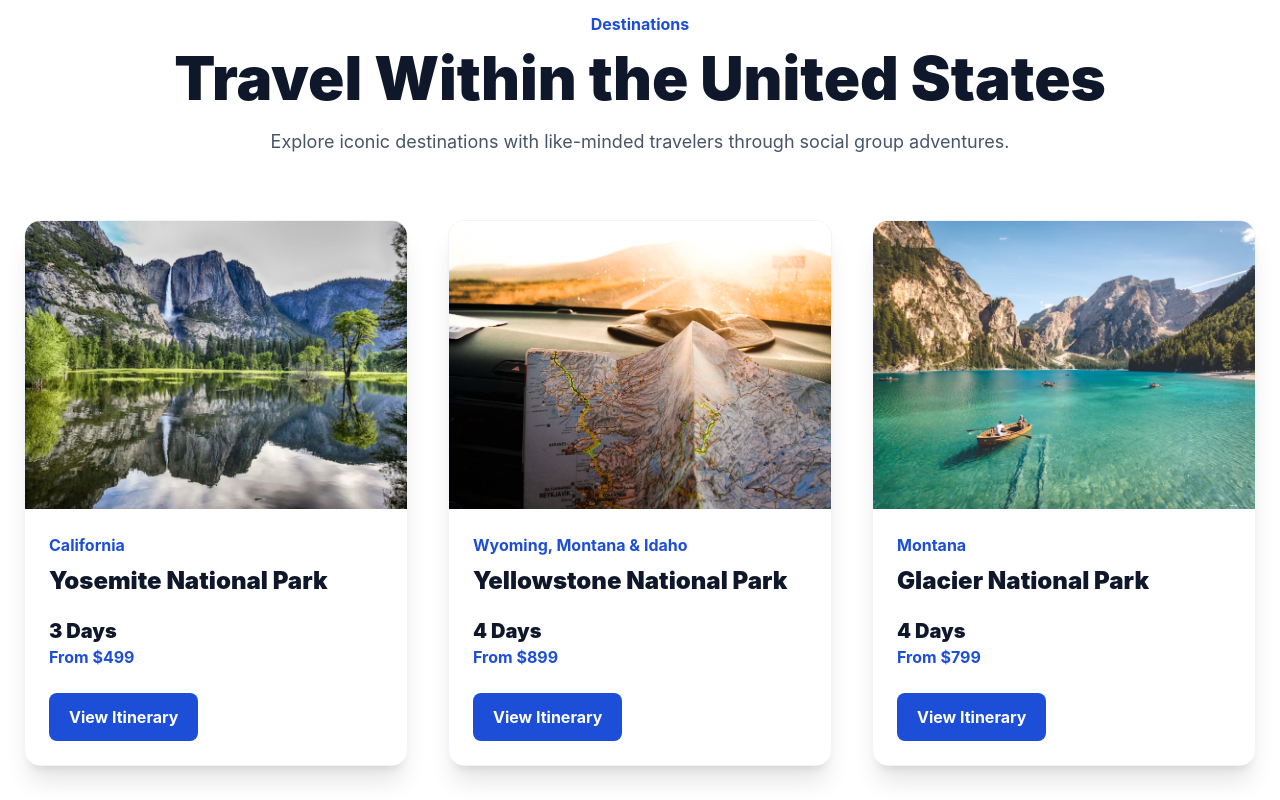
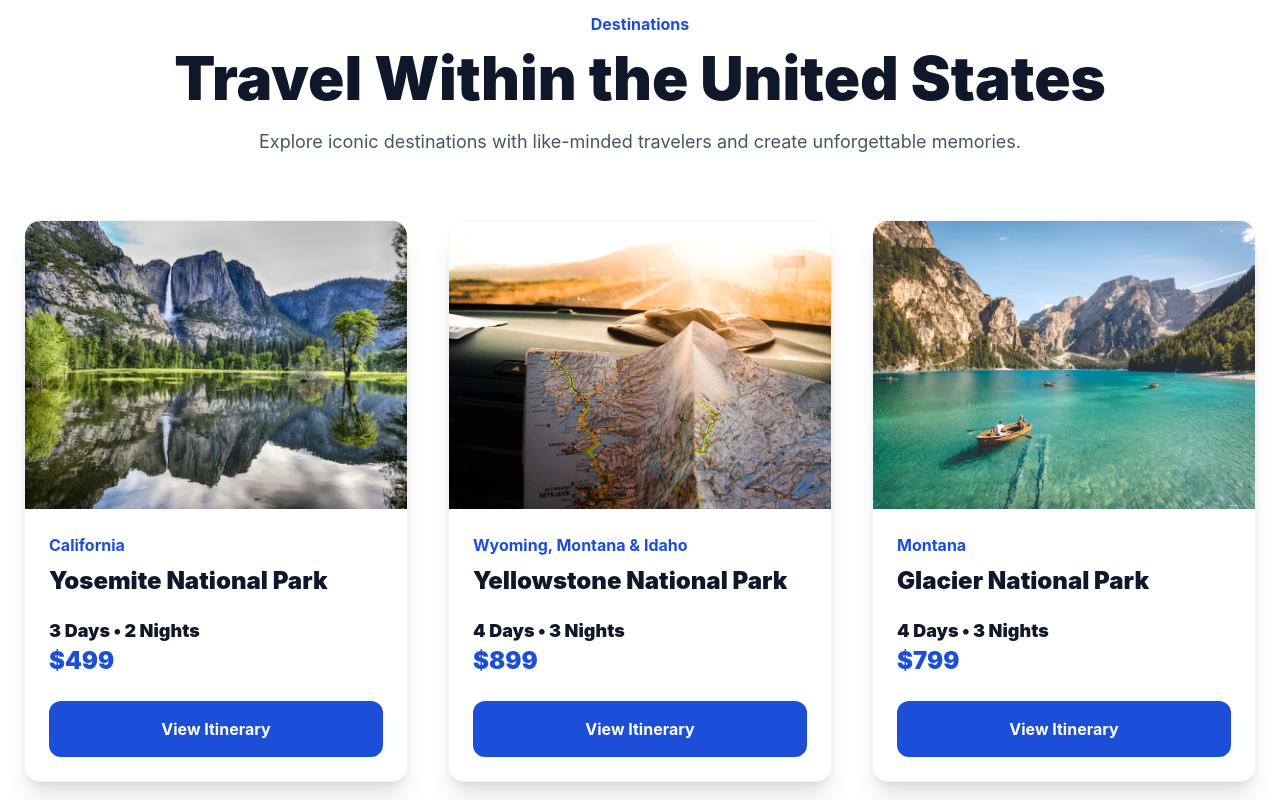
Before and after one commit to akalariy/Website, a React (Vite) app in the folder Website/: page / in a window 1280 px wide. Shown: the part 900-1700 px from the top of the page. Built offline with nearby package versions, Linux system fonts and the light colour scheme.

Commit message:
Version1.8

```diff
--- a/Website/src/components/Destinations.jsx
+++ b/Website/src/components/Destinations.jsx
@@ -4,7 +4,7 @@ const destinations = [
     title: 'Yosemite National Park',
     location: 'California',
     image: '/Images/Yosemite.avif',
-    duration: '3 Days',
+    duration: '3 Days • 2 Nights',
     price: '$499',
   },
   {
@@ -12,7 +12,7 @@ const destinations = [
     title: 'Yellowstone National Park',
     location: 'Wyoming, Montana & Idaho',
     image: '/Images/Yellowstone.avif',
-    duration: '4 Days',
+    duration: '4 Days • 3 Nights',
     price: '$899',
   },
   {
@@ -20,7 +20,7 @@ const destinations = [
     title: 'Glacier National Park',
     location: 'Montana',
     image: '/Images/Glacier.avif',
-    duration: '4 Days',
+    duration: '4 Days • 3 Nights',
     price: '$799',
   },
   {
@@ -28,7 +28,7 @@ const destinations = [
     title: 'Zion National Park',
     location: 'Utah',
     image: '/Images/Zion.jpeg',
-    duration: '3 Days',
+    duration: '3 Days • 2 Nights',
     price: '$549',
   },
   {
@@ -36,7 +36,7 @@ const destinations = [
     title: 'Grand Canyon National Park',
     location: 'Arizona',
     image: '/Images/GrandCanyon.avif',
-    duration: '3 Days',
+    duration: '3 Days • 2 Nights',
     price: '$499',
   },
 ];
@@ -54,7 +54,7 @@ export default function Destinations({ onSelectTrip }) {
         </h2>
 
         <p className="text-center text-lg text-slate-600 max-w-3xl mx-auto mb-16">
-          Explore iconic destinations with like-minded travelers through social group adventures.
+          Explore iconic destinations with like-minded travelers and create unforgettable memories.
         </p>
 
         <div className="grid md:grid-cols-2 lg:grid-cols-3 gap-10">
@@ -70,22 +70,27 @@ export default function Destinations({ onSelectTrip }) {
               />
 
               <div className="p-6">
-                <p className="text-blue-700 font-bold mb-2">{item.location}</p>
+                <p className="text-blue-700 font-bold mb-2">
+                  {item.location}
+                </p>
 
-                <h3 className="text-2xl font-black mb-5">{item.title}</h3>
+                <h3 className="text-2xl font-black mb-5">
+                  {item.title}
+                </h3>
 
                 <div className="mb-6">
-                  <p className="text-xl font-black text-slate-900">
+                  <p className="text-lg font-black text-slate-900">
                     {item.duration}
                   </p>
-                  <p className="text-blue-700 font-bold">
-                    From {item.price}
+
+                  <p className="text-blue-700 text-2xl font-black">
+                    {item.price}
                   </p>
                 </div>
 
                 <button
                   onClick={() => onSelectTrip(item.slug)}
-                  className="px-5 py-3 bg-blue-700 text-white rounded-lg font-bold hover:bg-blue-800 transition"
+                  className="w-full px-5 py-4 bg-blue-700 text-white rounded-xl font-bold hover:bg-blue-800 transition"
                 >
                   View Itinerary
                 </button>
```
